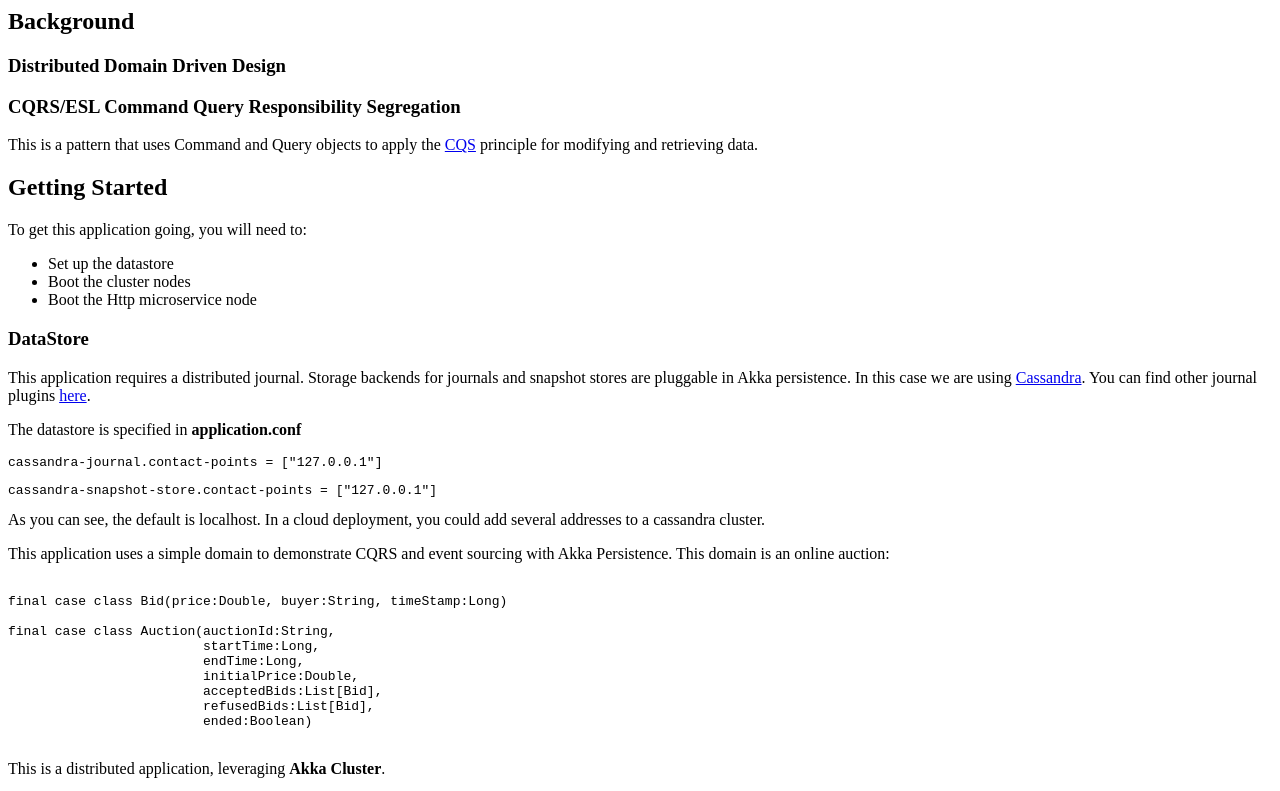
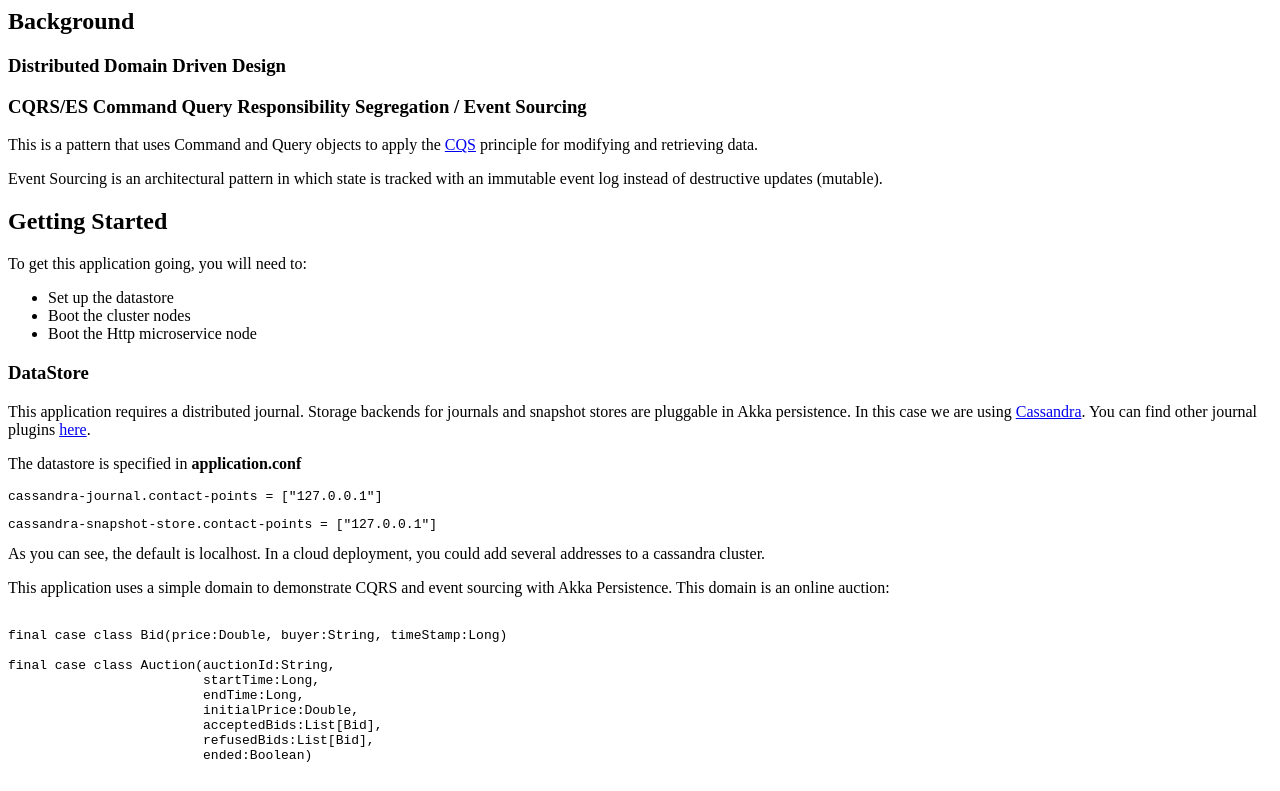
Before and after one commit to boldradius/akka-dddd-template, a plain HTML site: page tutorial/index.html in a window 1280 px wide. Shown: the top 791 px of the page. Drawn offline with Linux system fonts and the light colour scheme.

Commit message:
updated tutorial

```diff
--- a/tutorial/index.html
+++ b/tutorial/index.html
@@ -5,12 +5,14 @@
     <div>
         <h2>Background</h2>
         <h3>Distributed Domain Driven Design</h3>
-        <h3>CQRS/ESL  Command Query Responsibility Segregation</h3>
+        <h3>CQRS/ES  Command Query Responsibility Segregation / Event Sourcing</h3>
         <p>This is a pattern that uses Command and Query objects to apply the <a href="http://en.wikipedia.org/wiki/Command%E2%80%93query_separation">CQS</a> principle
         for modifying and retrieving data.
         </p>
+
         <p>
-
+            Event Sourcing is an architectural pattern in which state is tracked with an immutable event log instead of
+            destructive updates (mutable).
         </p>
     </div>
 
```
